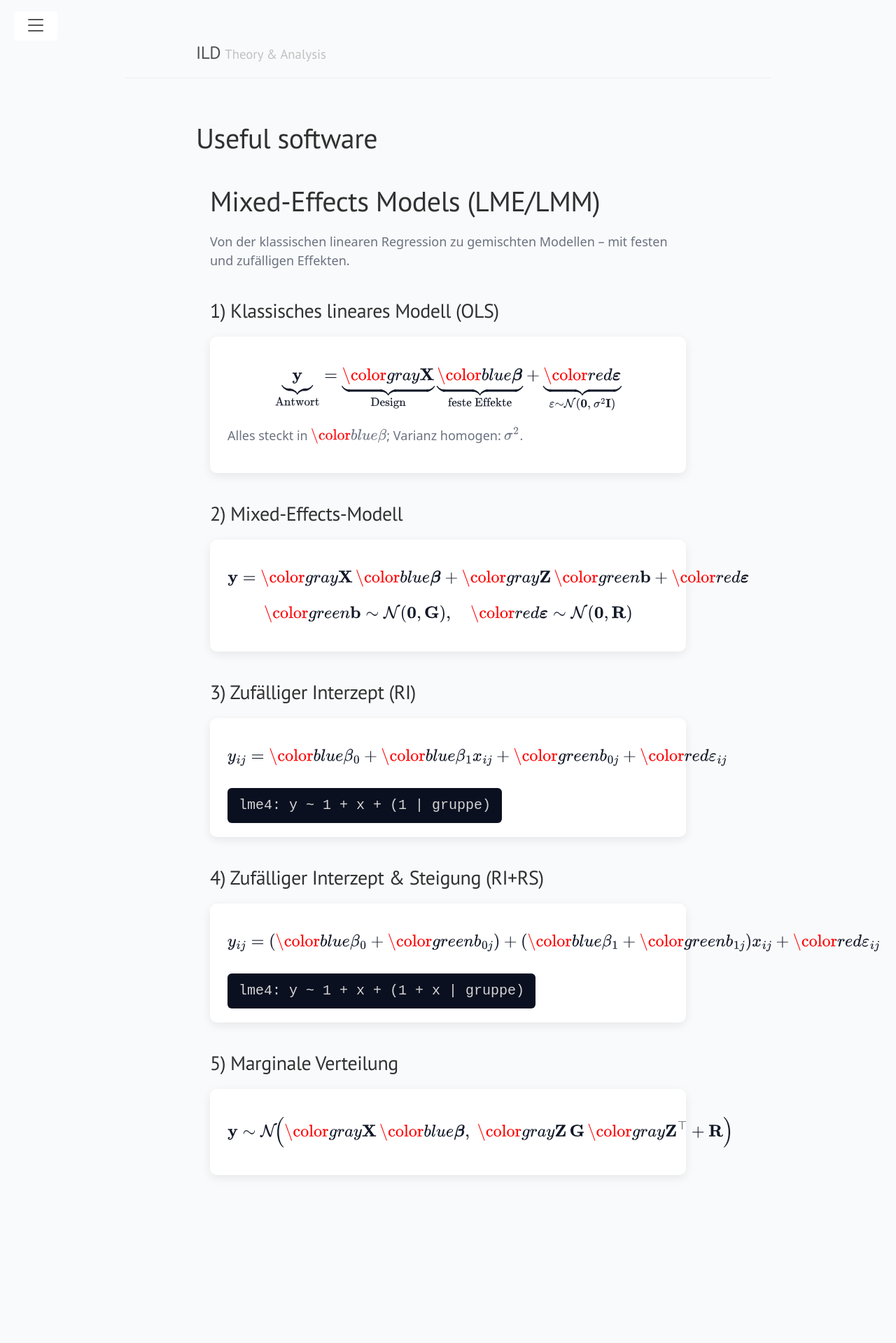
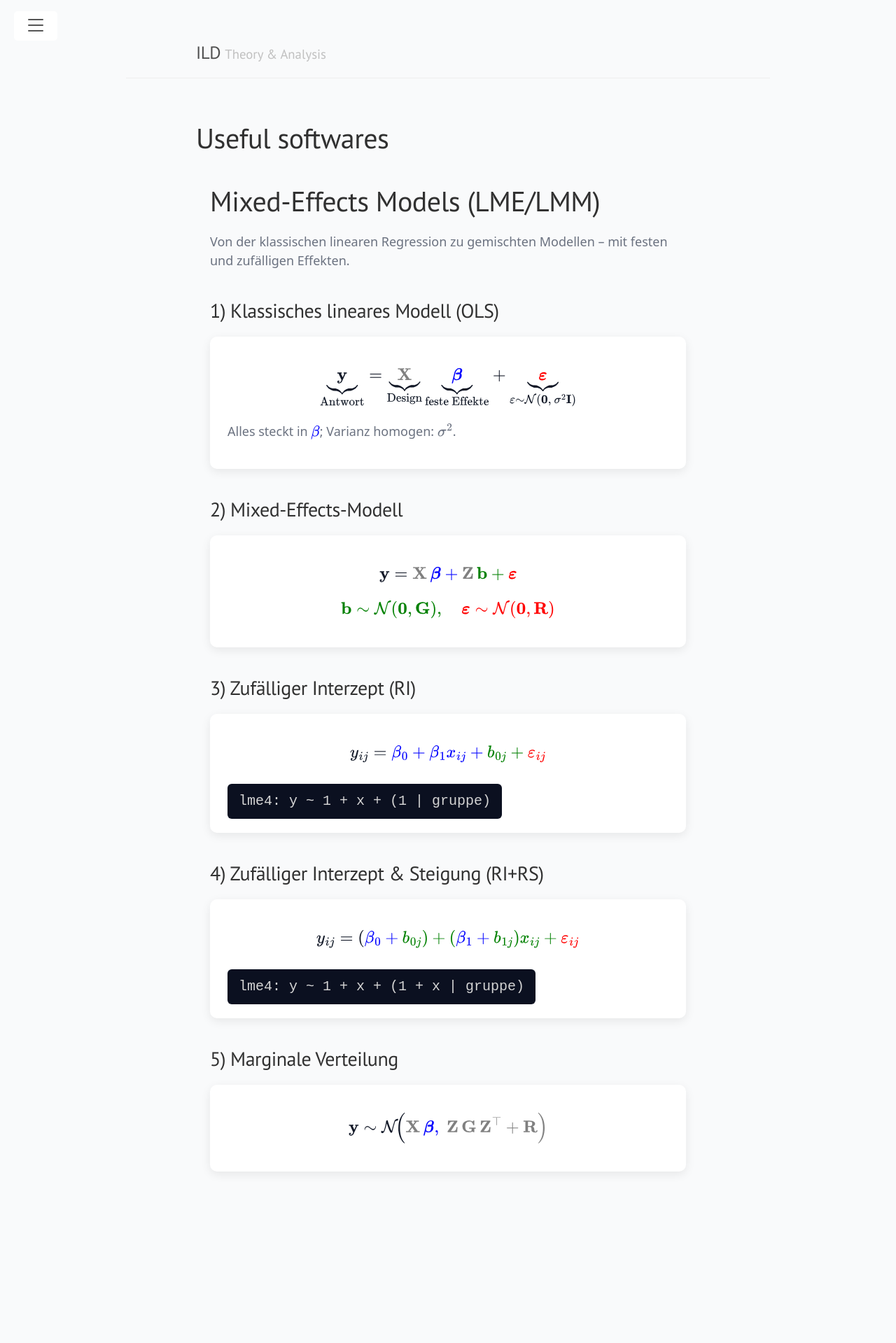
Before and after one commit to lennartseizer/ild, a Jekyll site: the page built from 9.html, in a window 1280 px wide. Shown: the whole page at 70% size. Built offline with Jekyll 4.4.1, drawn with Linux system fonts in a browser that asks for light colours.

Commit message:
Update 9.html

```diff
--- a/9.html
+++ b/9.html
@@ -1,58 +1,38 @@
 ---
 layout: page
-title: Useful software
+title: Useful softwares
 ---
+
 <!doctype html>
 <html lang="de">
 <head>
   <meta charset="utf-8" />
   <meta name="viewport" content="width=device-width, initial-scale=1" />
   <title>Mixed-Effects Models – von OLS zu LME/LMM</title>
-  <!-- MathJax v3 -->
+
+  <!-- MathJax v3 (mit Color-Paket) -->
   <script>
     window.MathJax = {
+      loader: { load: ['[tex]/color'] },           // <— wichtig
       tex: {
         inlineMath: [['$', '$'], ['\\(', '\\)']],
         displayMath: [['$$','$$']],
-        packages: {'[+]': ['noerrors','noundefined','color']}
+        packages: { '[+]': ['color','noerrors','noundefined'] }
       },
-      svg: {fontCache: 'global'}
+      svg: { fontCache: 'global' }
     };
   </script>
   <script id="MathJax-script" async
     src="https://cdn.jsdelivr.net/npm/mathjax@3/es5/tex-svg.js"></script>
+
   <style>
-    body {
-      font-family: system-ui, sans-serif;
-      background: #f9fafb;
-      color: #111827;
-      margin: 0;
-      padding: 0;
-    }
-    .wrap {
-      max-width: 960px;
-      margin: 2rem auto;
-      padding: 0 1rem 3rem;
-    }
+    body { font-family: system-ui, sans-serif; background:#f9fafb; color:#111827; margin:0; }
+    .wrap { max-width: 960px; margin: 2rem auto; padding: 0 1rem 3rem; }
     h1 { font-size: 2rem; margin-bottom: 1rem; }
     h2 { font-size: 1.4rem; margin: 2rem 0 .5rem; }
-    .card {
-      background: #fff;
-      border-radius: 10px;
-      padding: 1rem 1.25rem;
-      box-shadow: 0 4px 14px rgba(0,0,0,.08);
-      margin-top: 1rem;
-    }
-    .note { font-size: .9rem; color: #6b7280; }
-    .code {
-      font-family: monospace;
-      background: #0b1020;
-      color: #d4d4d4;
-      padding: .5rem .8rem;
-      border-radius: 6px;
-      margin-top: .5rem;
-      display: inline-block;
-    }
+    .card { background:#fff; border-radius:10px; padding:1rem 1.25rem; box-shadow:0 4px 14px rgba(0,0,0,.08); margin-top:1rem; }
+    .note { font-size:.9rem; color:#6b7280; }
+    .code { font-family:monospace; background:#0b1020; color:#d4d4d4; padding:.5rem .8rem; border-radius:6px; margin-top:.5rem; display:inline-block; }
   </style>
 </head>
 <body>
```
